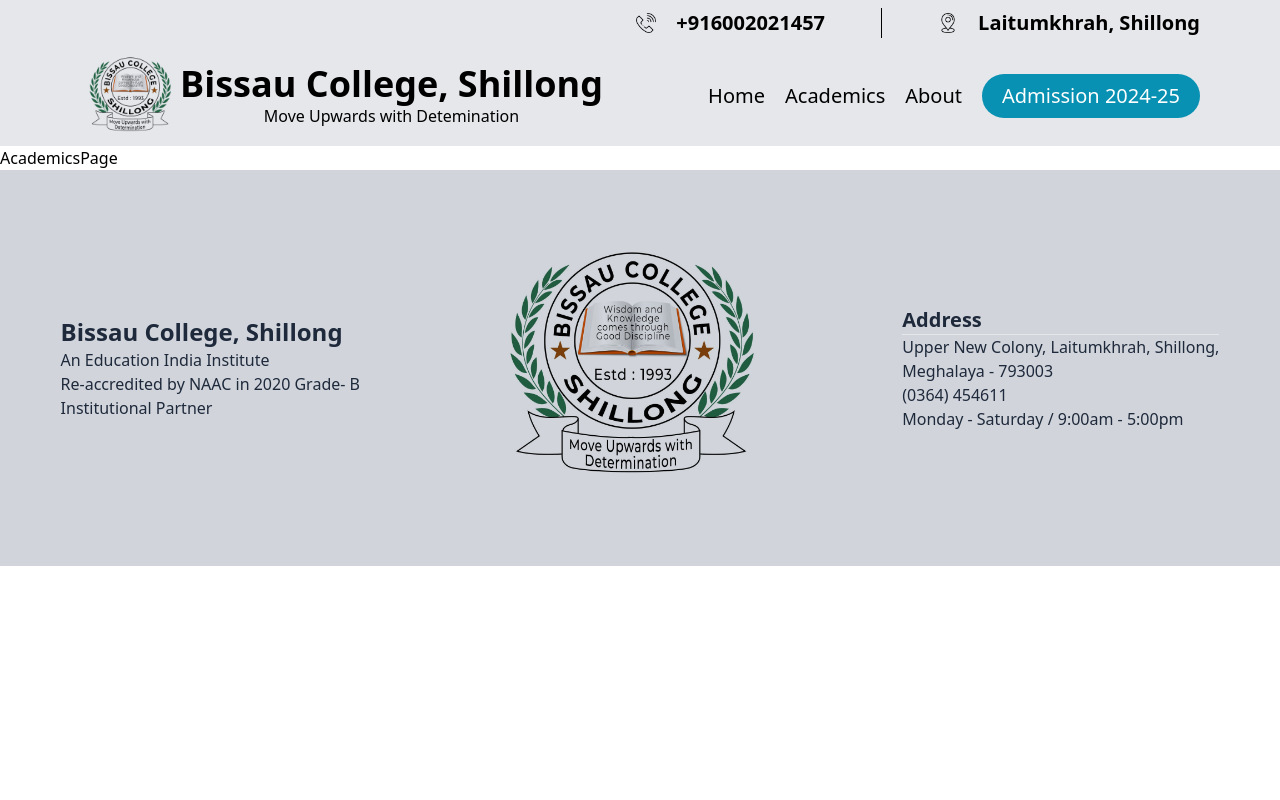
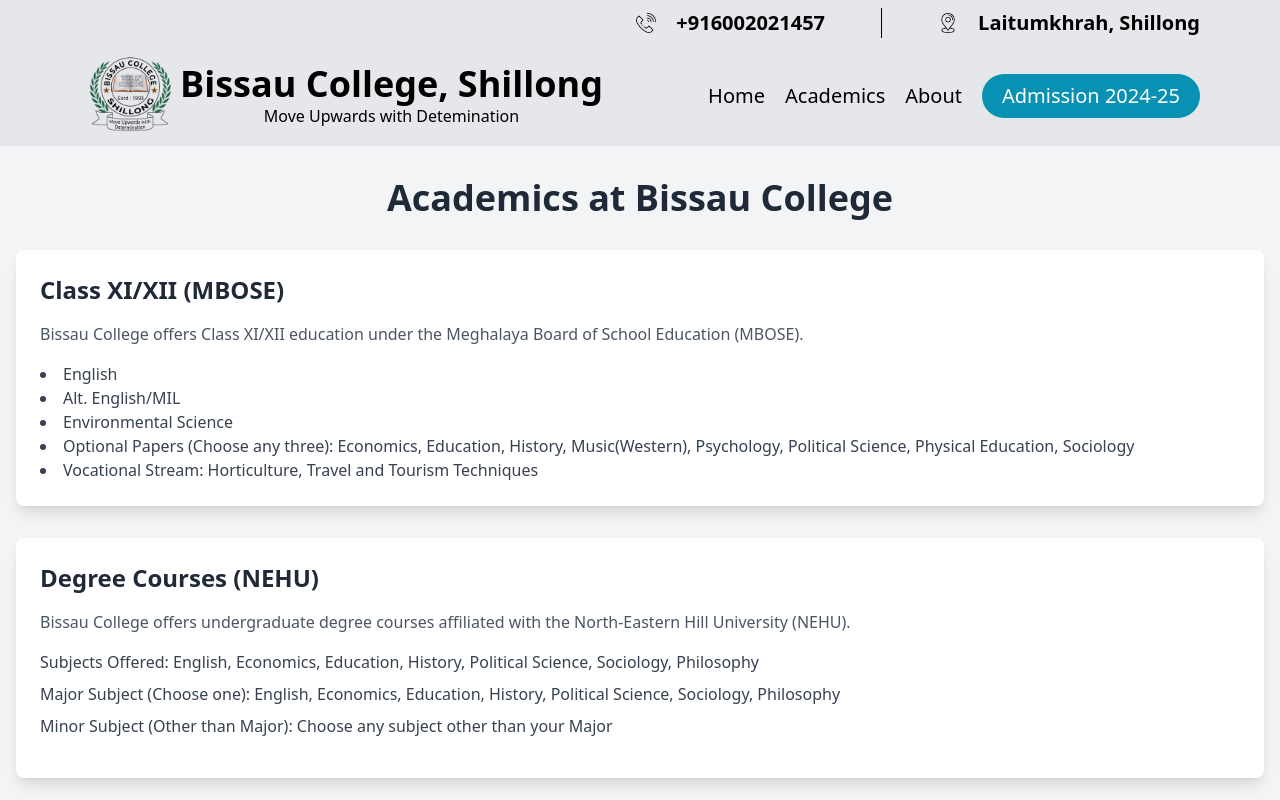
Before and after one commit to AKSinghWeb/Bissau_College, a React (Vite) app: page /academics in a window 1280 px wide. Shown: the top 800 px of the page. Built offline with nearby package versions, Linux system fonts and the light colour scheme.

Commit message:
add academics page

```diff
--- a/src/WebPages/AcademicsPage.jsx
+++ b/src/WebPages/AcademicsPage.jsx
@@ -1,5 +1,76 @@
 const AcademicsPage = () => {
-  return <div>AcademicsPage</div>
+  return (
+    <div className="bg-gray-100 min-h-screen">
+      <div className="container mx-auto px-4 py-8">
+        {/* Page Header */}
+        <h1 className="text-4xl font-bold text-center text-gray-800 mb-8">
+          Academics at Bissau College
+        </h1>
+
+        {/* Academic Programs Section */}
+        <div className="grid grid-cols-1 gap-8">
+          {/* Class XI/XII Section */}
+          <div className="p-6 bg-white rounded-lg shadow-lg">
+            <h2 className="text-2xl font-semibold text-gray-800 mb-4">
+              Class XI/XII (MBOSE)
+            </h2>
+            <p className="text-gray-600 mb-4">
+              Bissau College offers Class XI/XII education under the Meghalaya
+              Board of School Education (MBOSE).
+            </p>
+            <ul className="list-disc list-inside text-gray-700">
+              <li>English</li>
+              <li>Alt. English/MIL</li>
+              <li>Environmental Science</li>
+              <li>
+                Optional Papers (Choose any three): Economics, Education,
+                History, Music(Western), Psychology, Political Science, Physical
+                Education, Sociology
+              </li>
+              <li>
+                Vocational Stream: Horticulture, Travel and Tourism Techniques
+              </li>
+            </ul>
+          </div>
+
+          {/* Degree Courses Section */}
+          <div className="p-6 bg-white rounded-lg shadow-lg">
+            <h2 className="text-2xl font-semibold text-gray-800 mb-4">
+              Degree Courses (NEHU)
+            </h2>
+            <p className="text-gray-600 mb-4">
+              Bissau College offers undergraduate degree courses affiliated with
+              the North-Eastern Hill University (NEHU).
+            </p>
+            <div className="mb-4">
+              <p className="text-gray-700">
+                Subjects Offered: English, Economics, Education, History,
+                Political Science, Sociology, Philosophy
+              </p>
+              <p className="text-gray-700 mt-2">
+                Major Subject (Choose one): English, Economics, Education,
+                History, Political Science, Sociology, Philosophy
+              </p>
+              <p className="text-gray-700 mt-2">
+                Minor Subject (Other than Major): Choose any subject other than
+                your Major
+              </p>
+            </div>
+          </div>
+        </div>
+
+        {/* Footer Section */}
+        <div className="text-center mt-8">
+          <p className="text-gray-700">
+            For more information, please contact the college office.
+          </p>
+          <p className="text-gray-700">
+            <span className="font-semibold">Phone:</span> +916002021457
+          </p>
+        </div>
+      </div>
+    </div>
+  )
 }
 
 export default AcademicsPage
--- a/src/WebPages/ApplicationForm.jsx
+++ b/src/WebPages/ApplicationForm.jsx
@@ -1,6 +1,5 @@
 import { useSnackbar } from 'notistack'
 import { useState } from 'react'
-import Img from '../assets/logo.jpeg'
 
 const ApplicationForm = () => {
   const [formData, setFormData] = useState({
```
Also changed, not shown: vercel.json (added).
